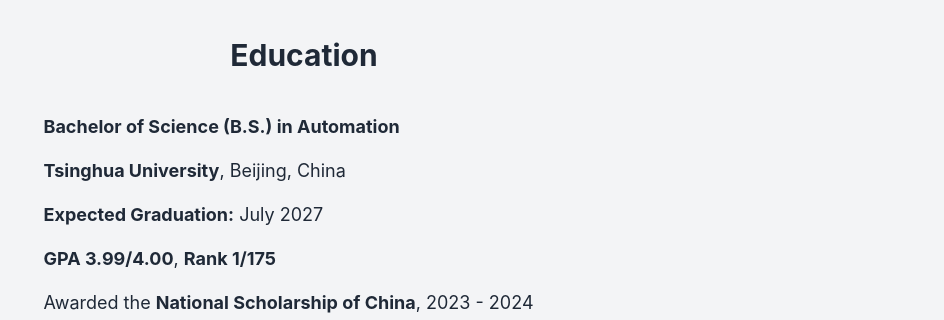
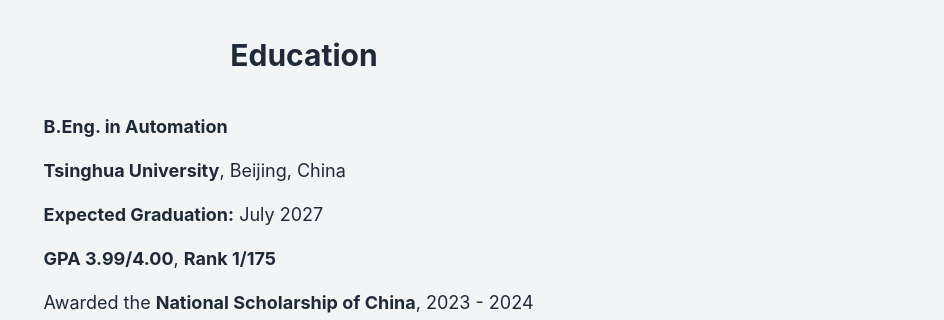
Before and after one commit to ZhiqiChen05/ZhiqiChen05.github.io, a plain HTML site: page index.html in a window 1280 px wide. Shown: the part 411-731 px from the top of the page, 336-1280 px from the left. Drawn offline with nearby package versions, Linux system fonts and the light colour scheme.

Commit message:
Update index.html

```diff
--- a/index.html
+++ b/index.html
@@ -48,7 +48,7 @@
                 <img src="https://p1.ssl.qhmsg.com/t01e4a295415f50d6a9.jpg" alt="Personal Photo"
                     class="w-64 h-64 rounded-full mx-auto md:mx-0">
                 <div class="text-center md:text-left">
-                    <p class="text-lg mb-4"><b>Bachelor of Science (B.S.) in Automation</b></p>
+                    <p class="text-lg mb-4"><b>B.Eng. in Automation</b></p>
                     <p class="text-lg mb-4"><span class="font-bold">Tsinghua University</span>, Beijing, China</p>
                     <p class="text-lg mb-4"><b>Expected Graduation:</b> July 2027</p>
                     <p class="text-lg mb-4"><b>GPA 3.99/4.00</b>, <b>Rank 1/175</b></p>
```
